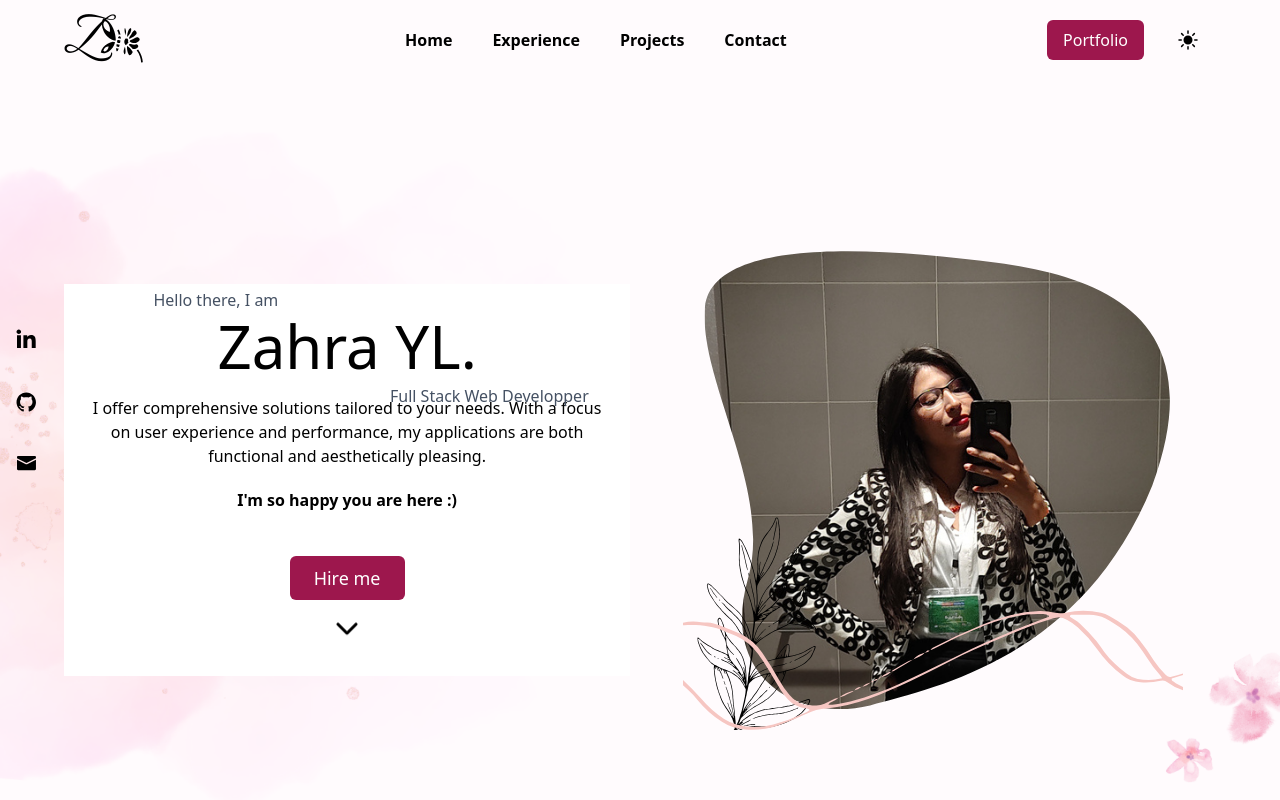
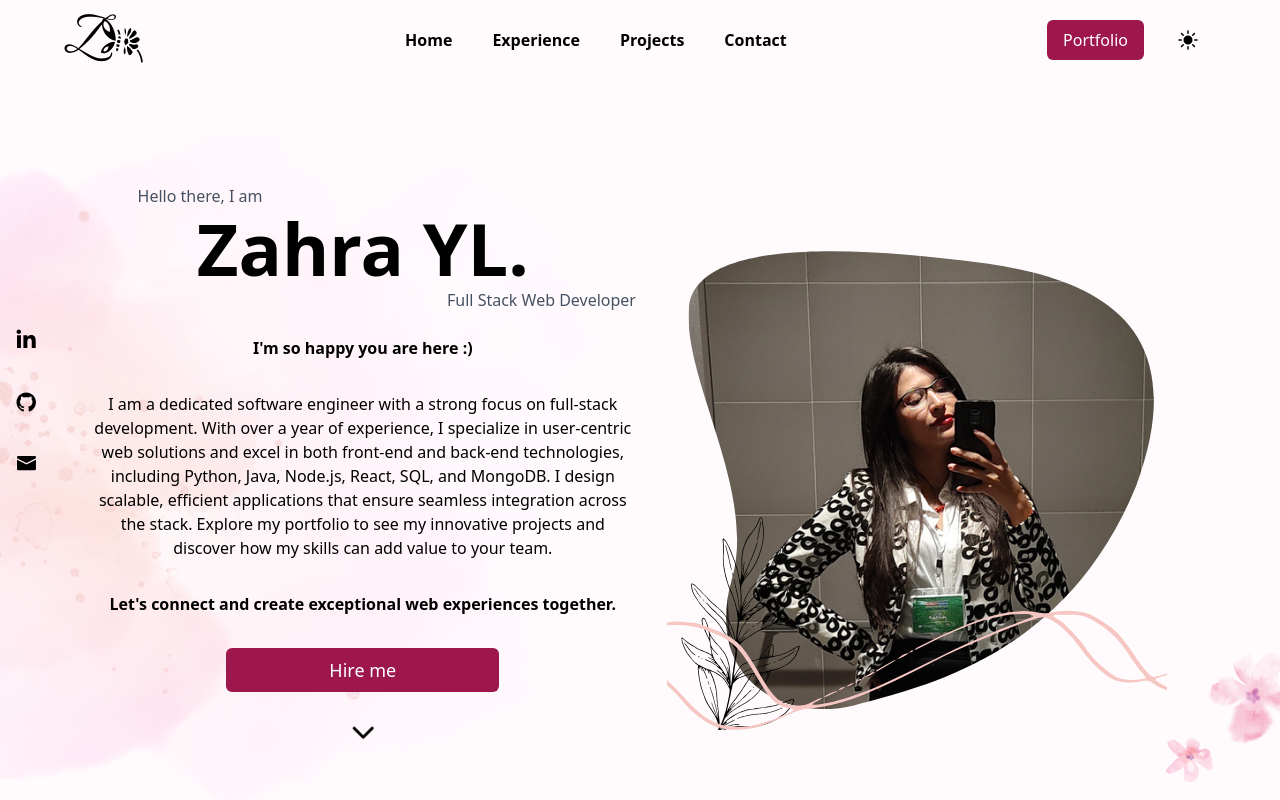
Before and after one commit to Yousra-Zahra-LATER/MyFolio, a React (Vite) app: page / in a window 1280 px wide. Shown: the top 800 px of the page. Built offline with nearby package versions, Linux system fonts and the light colour scheme.

Commit message:
"last update"

```diff
--- a/src/components/About.jsx
+++ b/src/components/About.jsx
@@ -1,6 +1,5 @@
 import React from "react";
 import { m, motion, LazyMotion, domAnimation } from "framer-motion";
-import SectionTitle from "../components/SectionTitle";
 import { faChevronDown } from "@fortawesome/free-solid-svg-icons";
 import { FontAwesomeIcon } from "@fortawesome/react-fontawesome";
 import FixedDiv from "./FixedDiv";
@@ -8,7 +7,23 @@ import githubIcon from "../assets/github.svg";
 import emailIcon from "../assets/email.svg";
 import linkedinIcon from "../assets/linkedin.svg";
 
-
+const socials = [
+  {
+    logo: linkedinIcon,
+    alt: "Linkedin Icon",
+    link: "https://www.linkedin.com/in/felixmacaspac/",
+  },
+  {
+    logo: githubIcon,
+    alt: "Github Icon",
+    link: "https://github.com/felixmacaspac",
+  },
+  {
+    logo: emailIcon,
+    alt: "Email Icon",
+    link: "mailto:example@example.com",
+  },
+];
 const About = () => {
   return (
     <>
@@ -21,37 +36,30 @@ const About = () => {
         }}
       >
         {/* first child */}
-        <div className=" w-[90%] flex md:flex-row gap-5 items-center justify-center flex-col-reverse my-16">
-          <div className="bg-white  md:w-1/2 flex flex-col items-center py-8 px-2 gap-5">
-            <div className="w-auto">
-              <motion.h4
+        <div className=" md:w-[86%] w-[90%] flex md:flex-row  md:gap-2 gap-12 items-center flex-col-reverse my-10">
+          <div className="md:w-[50%] flex flex-col gap-8 ">
+            <div className="relative w-auto text-center">
+              <motion.div
                 viewport={{ once: true }}
                 initial={{ opacity: 0, y: 30 }}
                 whileInView={{ opacity: 1, y: 0 }}
                 transition={{ type: "linear", duration: 2.0 }}
-                className="hero__heading"
               >
-                Zahra YL.
-              </motion.h4>
+                <div className="absolute -top-7 left-12 text-primary-400 font-medium text-base dark:text-opacity-80 dark:text-white">
+                  Hello there, I am
+                </div>
+                <h4 className="text-7xl font-bold whitespace-nowrap text-black relative dark:text-white">
+                  Zahra YL.
+                </h4>
+                <div className="absolute -bottom-7 right-0  text-primary-400 font-medium text-base dark:text-opacity-80 dark:text-white">
+                  Full Stack Web Developer
+                </div>
+              </motion.div>
             </div>
+
             <LazyMotion features={domAnimation} strict>
-              <m.p
-                className="text-center max-w-lg"
-                initial={{ opacity: 0 }}
-                whileInView={{ opacity: 1 }}
-                transition={{
-                  duration: 0.5,
-                  type: "spring",
-                  stiffness: 100,
-                  damping: 50,
-                }}
-              >
-                I offer comprehensive solutions tailored to your needs. With a
-                focus on user experience and performance, my applications are
-                both functional and aesthetically pleasing.
-              </m.p>
-              <m.p
-                className="text-center max-w-lg font-bold mb-6"
+            <m.p
+                className="text-center font-bold mt-5 "
                 initial={{ opacity: 0 }}
                 whileInView={{ opacity: 1 }}
                 transition={{
@@ -63,9 +71,81 @@ const About = () => {
               >
                 I'm so happy you are here :)
               </m.p>
-              <button className="text-white bg-pink-800 border-0 py-2 px-6 focus:outline-none hover:bg-pink-900 rounded-md text-lg">
+              <m.p
+                className="text-center  "
+                initial={{ opacity: 0 }}
+                whileInView={{ opacity: 1 }}
+                transition={{
+                  duration: 0.5,
+                  type: "spring",
+                  stiffness: 100,
+                  damping: 50,
+                }}
+              >
+                I am a dedicated software engineer with a strong focus on
+                full-stack development. With over a year of experience, I
+                specialize in user-centric web solutions and excel in both
+                front-end and back-end technologies, including Python, Java,
+                Node.js, React, SQL, and MongoDB. I design scalable, efficient
+                applications that ensure seamless integration across the stack.
+                Explore my portfolio to see my innovative projects and discover
+                how my skills can add value to your team.
+              </m.p>
+              <m.p
+                className="text-center font-bold "
+                initial={{ opacity: 0 }}
+                whileInView={{ opacity: 1 }}
+                transition={{
+                  duration: 0.5,
+                  type: "spring",
+                  stiffness: 100,
+                  damping: 50,
+                }}
+              >
+              Let's connect and
+                create exceptional web experiences together.
+              </m.p>
+              {/*je veux ajouter ici les icones de social media quand la taille de lecran est moins de  768px*/}
+              {/* Social Icons for small screens */}
+          <div className="flex flex-row justify-center items-center w-full gap-3 md:hidden">
+          <ul className="flex flex-row justify-center items-center w-full gap-3 md:flex-col">
+          {socials.map((social, index) => (
+              <m.li
+                initial={{ opacity: 0, scale: 0.5 }}
+                animate={{ opacity: 1, scale: 1 }}
+                transition={{
+                  default: {
+                    duration: 0.3,
+                    ease: [0, 0.71, 0.2, 1.01],
+                  },
+                  scale: {
+                    type: "spring",
+                    damping: 5,
+                    stiffness: 100,
+                    restDelta: 0.001,
+                  },
+                }}
+                whileHover={{ scale: 1.1 }}
+                whileTap={{ scale: 1.15 }}
+                key={index}
+                className="rounded-full ml-3"
+              >
+                <a href={social.link} target="_blank" rel="noopener noreferrer">
+                  <img
+                    className="h-13 w-13 p-4 transition-all"
+                    src={social.logo}
+                    alt={social.alt}
+                  />
+                </a>
+              </m.li>
+            ))}
+            </ul>
+          </div>
+             <div className="flex justify-center">
+              <button className="text-white w-1/2 bg-pink-800 border-0 py-2 px-6 focus:outline-none hover:bg-pink-900 rounded-md text-lg">
                 Hire me
               </button>
+              </div>
               <FontAwesomeIcon
                 icon={faChevronDown}
                 className="text-2xl animate-bounce"
--- a/src/components/Contact.jsx
+++ b/src/components/Contact.jsx
@@ -12,7 +12,7 @@ export default function Contact() {
         backgroundPosition: "center",
       }}
     >
-      <div className="w-[90%]  sm:h-max  flex flex-col  lg:gap-6 gap-6">
+      <div className="md:w-[86%] w-[90%]  sm:h-max  flex flex-col  lg:gap-6 gap-6">
         <SectionTitle title="CONTACT ME" subtitle="GET IN TOUCH" />
         <div className="h-auto flex md:flex-nowrap flex-wrap gap-6">
           {/* First child */}
@@ -116,7 +116,6 @@ export default function Contact() {
           </div>
         </div>
       </div>
-      <FixedDiv show={false} /> {/* Inclure le composant FixedDiv ici */}
     </div>
   );
 }
--- a/src/components/FixedDiv.jsx
+++ b/src/components/FixedDiv.jsx
@@ -27,7 +27,7 @@ const FixedDiv = ({ show }) => {
   if (!show) return null;
 
   return (
-    <div className="hidden above-800:flex fixed top-[50%] -left-3 transform -translate-y-1/2 flex-col">
+    <div className="hidden md:flex fixed top-[50%] -left-3 transform -translate-y-1/2 flex-col ">
       <ul className="flex flex-row justify-center items-center w-full gap-3 md:flex-col">
         {socials.map((social, index) => (
           <motion.li
--- a/src/index.css
+++ b/src/index.css
@@ -52,22 +52,6 @@
 @layer base{
 
 }
-
-@layer components {
-  .hero__heading {
-    @apply text-6xl text-black relative dark:text-white;
-  }
-
-  .hero__heading::before {
-    @apply  text-primary-400 font-medium  absolute -top-7 -left-16 text-base dark:text-opacity-80 dark:text-white;
-    content: "Hello there, I am";
-  }
-
-  .hero__heading::after {
-    @apply text-primary-400 font-medium  absolute -bottom-8 -right-28 text-base dark:text-opacity-80 dark:text-white;
-    content: "Full Stack Web Developper";
-  }
-}
 body {
   @apply bg-custom-pink;
 }
--- a/tailwind.config.js
+++ b/tailwind.config.js
@@ -6,9 +6,6 @@ export default {
   ],
   theme: {
     extend: {
-      screens: {
-        'above-800': '800px',
-      },
       fontFamily: {
         signature: ['Great Vibes'],
         default: ["Poppins", "sans-serif"],
```
